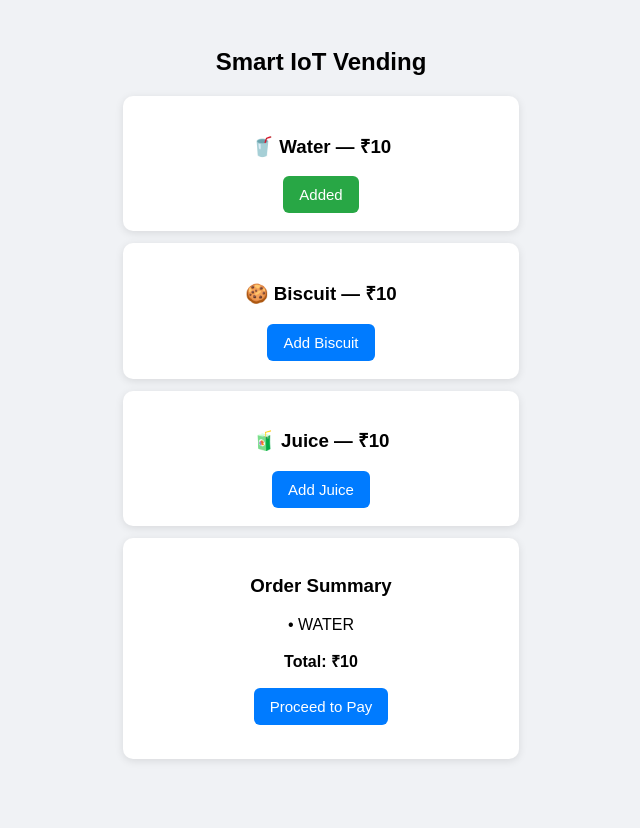
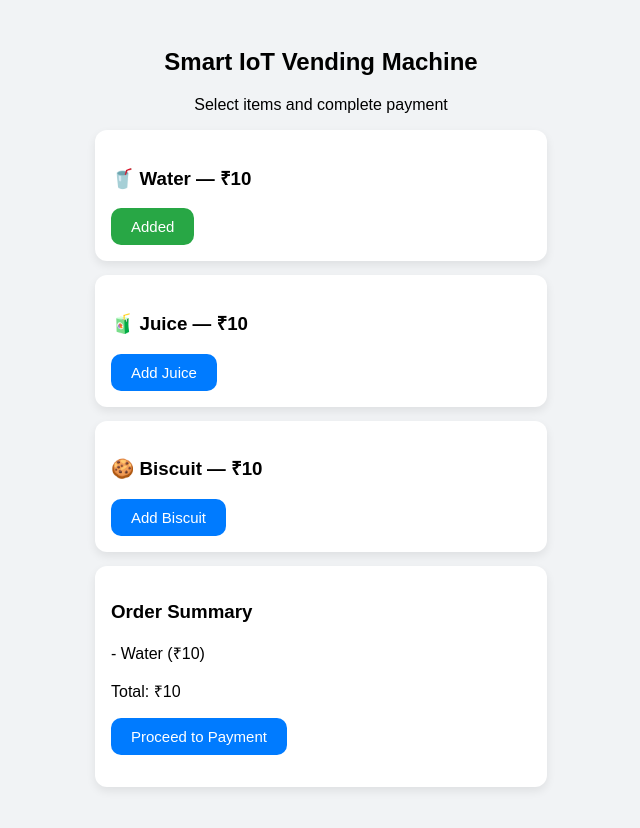
Before and after one commit to YashMandlekar/smart-vending1, a plain HTML site: page index.html in a window 1280 px wide. Both pictures are taken after a click on the button "Add Water". Shown: the whole page, without its empty margins (319-959 px from the left). Before the commit the page ends 800 px from the top, so only its background shows below. Drawn offline with Linux system fonts and the light colour scheme.

Commit message:
Update index.html

```diff
--- a/index.html
+++ b/index.html
@@ -1,124 +1,165 @@
 <!DOCTYPE html>
-<html>
+<html lang="en">
 <head>
-  <title>Smart IoT Vending</title>
-  <script src="https://sdk.cashfree.com/js/v3/cashfree.js"></script>
+  <meta charset="UTF-8" />
+  <meta name="viewport" content="width=device-width, initial-scale=1" />
+
+  <title>Smart IoT Vending (Cashfree Production)</title>
+
+  <!-- Cashfree V3 SDK -->
+  <script src="https://sdk.cashfree.com/js/ui/2.0.0/cashfree-ui.js"></script>
+
+  <!-- Firebase (optional for logging) -->
+  <script src="https://www.gstatic.com/firebasejs/9.22.2/firebase-app-compat.js"></script>
+  <script src="https://www.gstatic.com/firebasejs/9.22.2/firebase-database-compat.js"></script>
 
   <style>
     body {
       font-family: Arial, sans-serif;
-      background: #f0f2f5;
+      background: #f1f3f5;
+      padding: 20px;
       text-align: center;
-      padding: 20px;
     }
     .card {
-      background: white;
-      padding: 18px;
-      margin: 12px auto;
-      max-width: 360px;
-      border-radius: 10px;
-      box-shadow: 0 2px 8px rgba(0,0,0,0.1);
+      background: #fff;
+      padding: 16px;
+      margin: 14px auto;
+      max-width: 420px;
+      border-radius: 12px;
+      box-shadow: 0 4px 10px rgba(0,0,0,0.08);
+      text-align: left;
     }
     button {
-      padding: 10px 16px;
+      padding: 10px 20px;
+      border-radius: 10px;
+      border: none;
+      cursor: pointer;
       background: #007bff;
-      color: white;
-      border: none;
-      border-radius: 6px;
-      cursor: pointer;
+      color:white;
       font-size: 15px;
     }
-    button.added {
-      background: #28a745 !important;
-    }
+    button:hover { background: #005fcc; }
+    .addedBtn { background: #28a745 !important; }
+    #msg { margin-top: 10px; color: #333; font-weight: bold; }
   </style>
 </head>
 
 <body>
 
-<h2>Smart IoT Vending</h2>
+<h2>Smart IoT Vending Machine</h2>
+<p>Select items and complete payment</p>
+
+<!-- Items -->
+<div class="card">
+  <h3>🥤 Water — ₹10</h3>
+  <button id="b1" onclick="toggleItem('Water', 10, 'b1')">Add Water</button>
+</div>
 
 <div class="card">
-  <h3>🥤 Water — ₹10</h3>
-  <button id="btn_water" onclick="toggleItem('WATER',10,'btn_water')">Add Water</button>
+  <h3>🧃 Juice — ₹10</h3>
+  <button id="b2" onclick="toggleItem('Juice', 10, 'b2')">Add Juice</button>
 </div>
 
 <div class="card">
   <h3>🍪 Biscuit — ₹10</h3>
-  <button id="btn_biscuit" onclick="toggleItem('BISCUIT',10,'btn_biscuit')">Add Biscuit</button>
+  <button id="b3" onclick="toggleItem('Biscuit', 10, 'b3')">Add Biscuit</button>
 </div>
 
+<!-- Summary -->
 <div class="card">
-  <h3>🧃 Juice — ₹10</h3>
-  <button id="btn_juice" onclick="toggleItem('JUICE',10,'btn_juice')">Add Juice</button>
+  <h3>Order Summary</h3>
+  <p id="orderList">Items: None</p>
+  <p id="totalPrice">Total: ₹0</p>
+
+  <button onclick="startPayment()">Proceed to Payment</button>
+  <p id="msg"></p>
 </div>
 
-<div class="card">
-  <h3>Order Summary</h3>
-  <p id="summary">No items selected</p>
-  <p><b>Total: ₹<span id="total">0</span></b></p>
-  <button onclick="payNow()">Proceed to Pay</button>
-  <p id="status"></p>
-</div>
 
 <script>
-let selectedItems = [];
+// -------------------- SELECT ITEMS --------------------
+let selected = [];
 let total = 0;
 
 function toggleItem(name, price, btnId) {
   const btn = document.getElementById(btnId);
+  const exists = selected.find(x => x.name === name);
 
-  if (selectedItems.includes(name)) {
-    selectedItems = selectedItems.filter(item => item !== name);
+  if (exists) {
+    selected = selected.filter(x => x.name !== name);
     total -= price;
-    btn.classList.remove("added");
     btn.innerText = "Add " + name;
+    btn.classList.remove("addedBtn");
   } else {
-    selectedItems.push(name);
+    selected.push({ name, price });
     total += price;
-    btn.classList.add("added");
     btn.innerText = "Added";
+    btn.classList.add("addedBtn");
   }
+
   updateSummary();
 }
 
 function updateSummary() {
-  if (selectedItems.length === 0) {
-    document.getElementById("summary").innerText = "No items selected";
-  } else {
-    document.getElementById("summary").innerHTML =
-      selectedItems.map(i => "• " + i).join("<br>");
-  }
-  document.getElementById("total").innerText = total;
+  document.getElementById("orderList").innerHTML =
+    selected.length ? selected.map(i => `- ${i.name} (₹${i.price})`).join("<br>") : "Items: None";
+
+  document.getElementById("totalPrice").innerText = "Total: ₹" + total;
 }
 
-async function payNow() {
-  if (selectedItems.length === 0) {
-    alert("Please select at least one item!");
-    return;
-  }
 
-  document.getElementById("status").innerText = "Creating order...";
+// -------------------- PAYMENT FLOW --------------------
+async function startPayment() {
+  if (total <= 0) return alert("Please select items first!");
 
+  document.getElementById("msg").innerText = "Creating order...";
+
+  // 1) CALL BACKEND TO CREATE CASHFREE ORDER
   const res = await fetch("/api/create-order", {
     method: "POST",
     headers: { "Content-Type": "application/json" },
     body: JSON.stringify({
       amount: total,
-      items: selectedItems
+      items: selected.map(i => i.name)
     })
   });
 
   const data = await res.json();
-  if (!data.success) {
-    alert("Order failed: " + data.error);
+  console.log("Order Response:", data);
+
+  if (!data.success || !data.payment_session_id) {
+    document.getElementById("msg").innerText = "Order creation failed!";
     return;
   }
 
-  const cf = new Cashfree({ mode: "production" });
-  cf.checkout({
-    paymentSessionId: data.payment_session_id,
+  const sessionId = data.payment_session_id;
+
+  const cashfree = await Cashfree({ mode: "production" });
+
+  // 2) OPEN CASHFREE UI
+  cashfree.checkout({
+    paymentSessionId: sessionId,
     redirectTarget: "_self"
+  }).then(async (result) => {
+
+    console.log("Payment Result:", result);
+
+    // PAYMENT SUCCESS
+    if (result.paymentDetails?.paymentStatus === "SUCCESS") {
+      document.getElementById("msg").innerText = "Payment successful! Dispensing...";
+
+      // 3) CALL DISPENSE API (THIS TRIGGERS BLYNK + ESP32)
+      await fetch("/api/dispense", {
+        method: "POST",
+        headers: { "Content-Type": "application/json" },
+        body: JSON.stringify({
+          items: selected.map(i => i.name)
+        })
+      });
+
+    } else {
+      document.getElementById("msg").innerText = "Payment failed!";
+    }
   });
 }
 </script>
```
